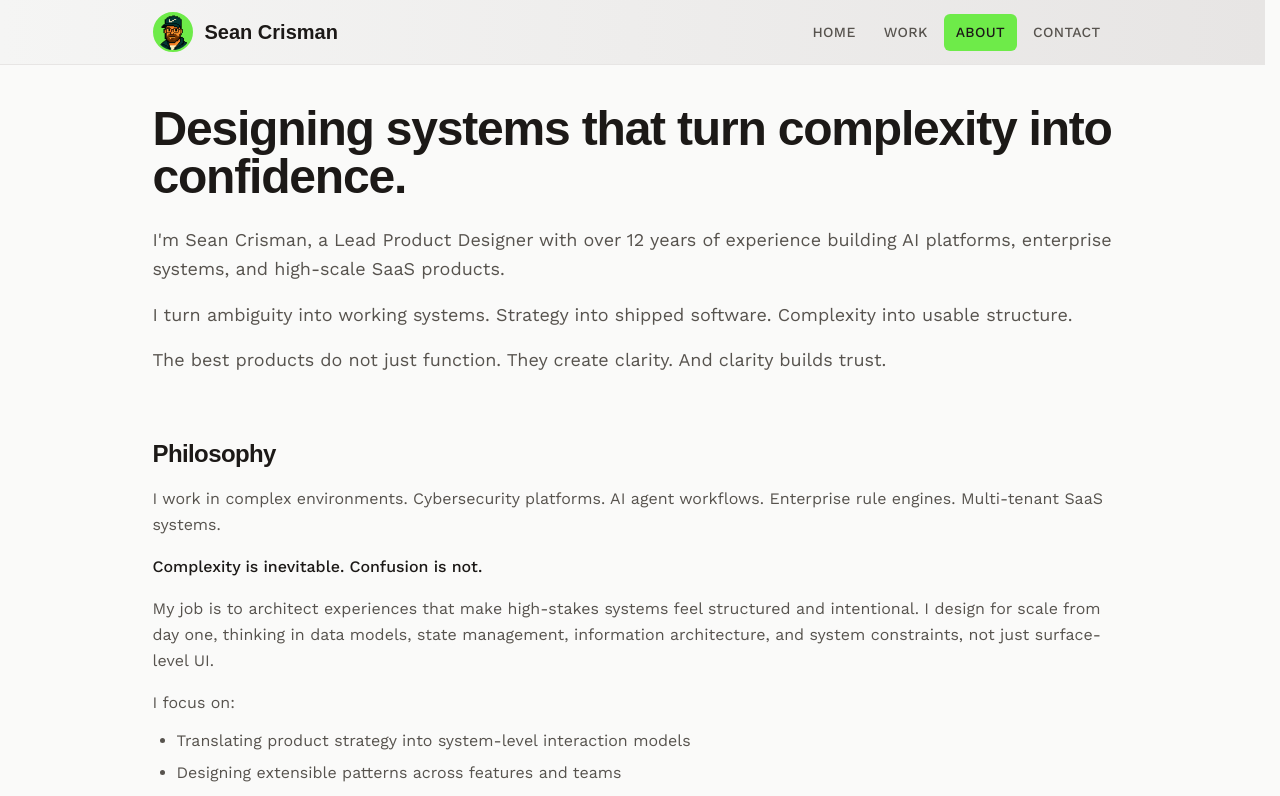
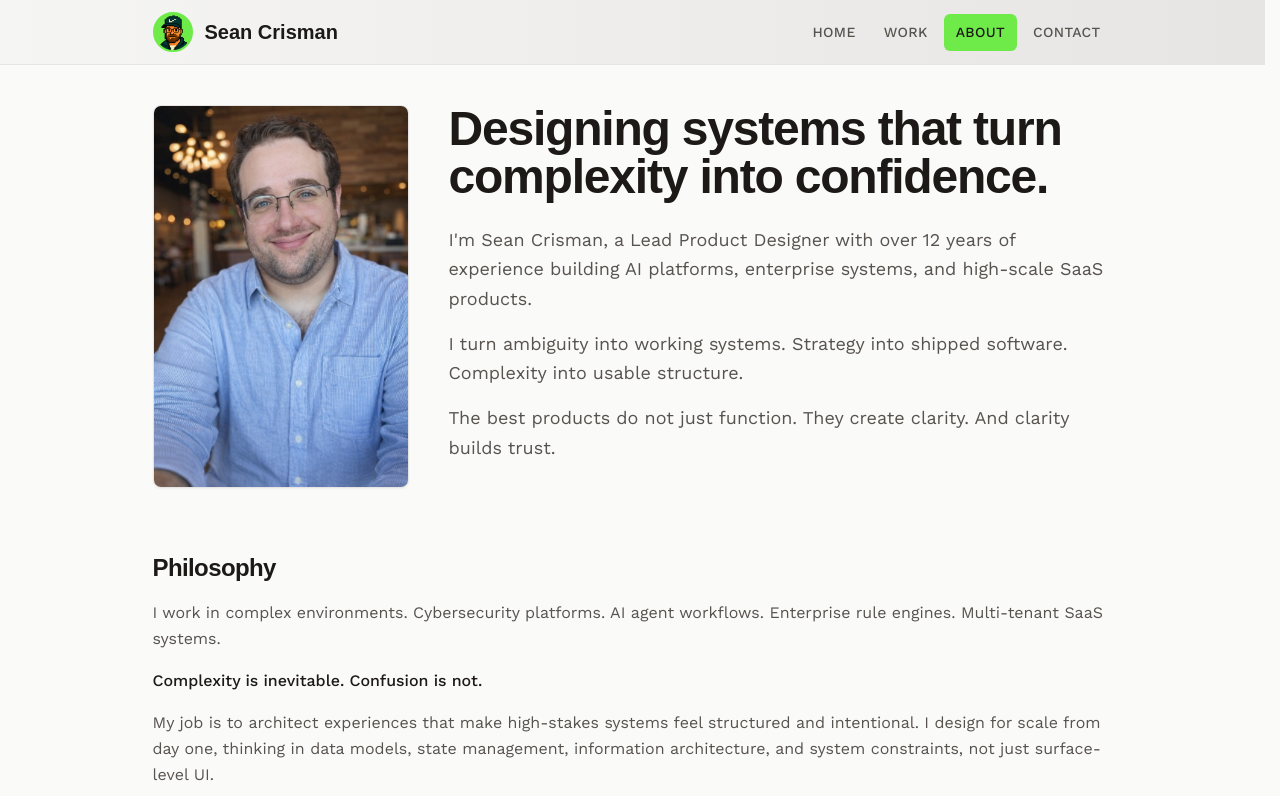
Before and after one commit to crismancodes/personalsite, a Next.js app: page /about in a window 1280 px wide. Shown: the top 796 px of the page. Built offline with nearby package versions, Linux system fonts and the light colour scheme; a web font is replaced by a local one.

Commit message:
Enhance AboutPage layout: added professional portrait image

```diff
--- a/src/app/about/page.tsx
+++ b/src/app/about/page.tsx
@@ -1,3 +1,4 @@
+import Image from "next/image";
 import { Container } from "@/components/container";
 import { Section } from "@/components/section";
 
@@ -6,6 +7,17 @@ export default function AboutPage() {
     <>
       <Section className="py-6 pt-8 md:py-8 md:pt-10">
         <Container className="max-w-3xl">
+          <div className="flex flex-col gap-8 sm:flex-row sm:items-start sm:gap-10">
+            <figure className="w-full shrink-0 sm:w-56 md:w-64">
+              <Image
+                src="/images/professional-portrait.png"
+                alt="Sean Crisman"
+                width={320}
+                height={427}
+                className="rounded-lg border border-border object-cover shadow-sm"
+              />
+            </figure>
+            <div className="min-w-0 flex-1">
               <h1 className="font-serif text-3xl font-semibold tracking-tight text-foreground sm:text-4xl md:text-5xl">
                 Designing systems that turn complexity into confidence.
               </h1>
@@ -22,6 +34,8 @@ export default function AboutPage() {
                 The best products do not just function. They create clarity. And
                 clarity builds trust.
               </p>
+            </div>
+          </div>
         </Container>
       </Section>
 
```
Lines whose indentation alone changed are shown as unchanged.
